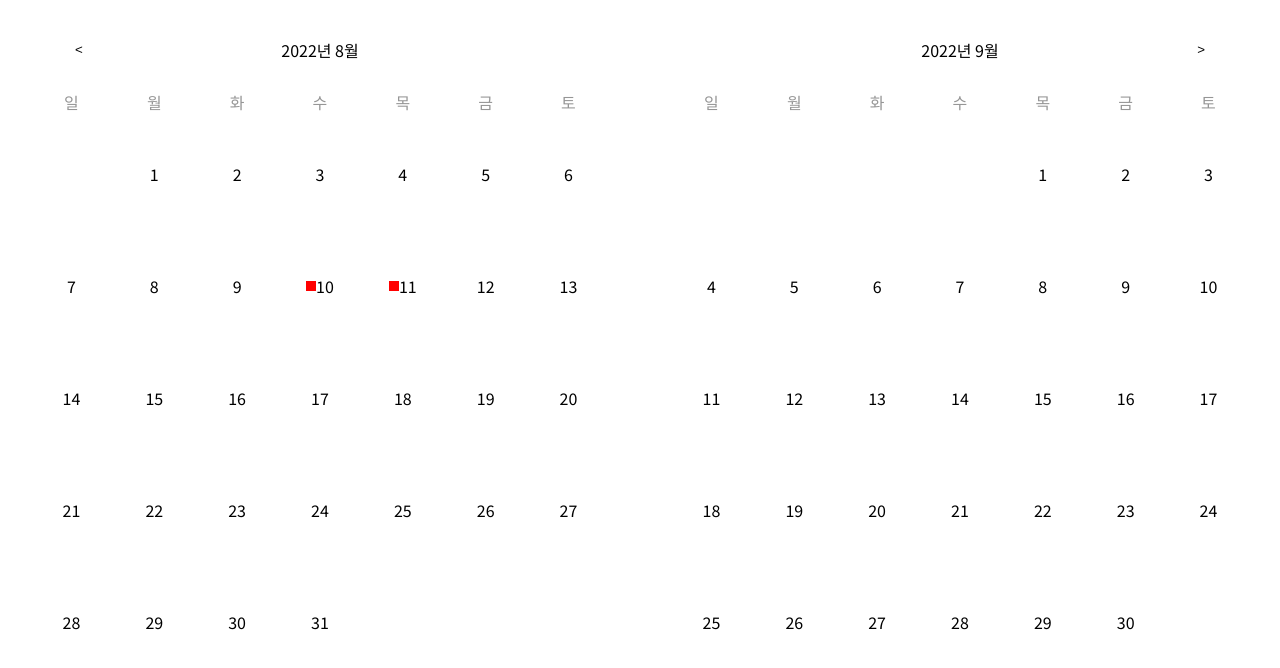
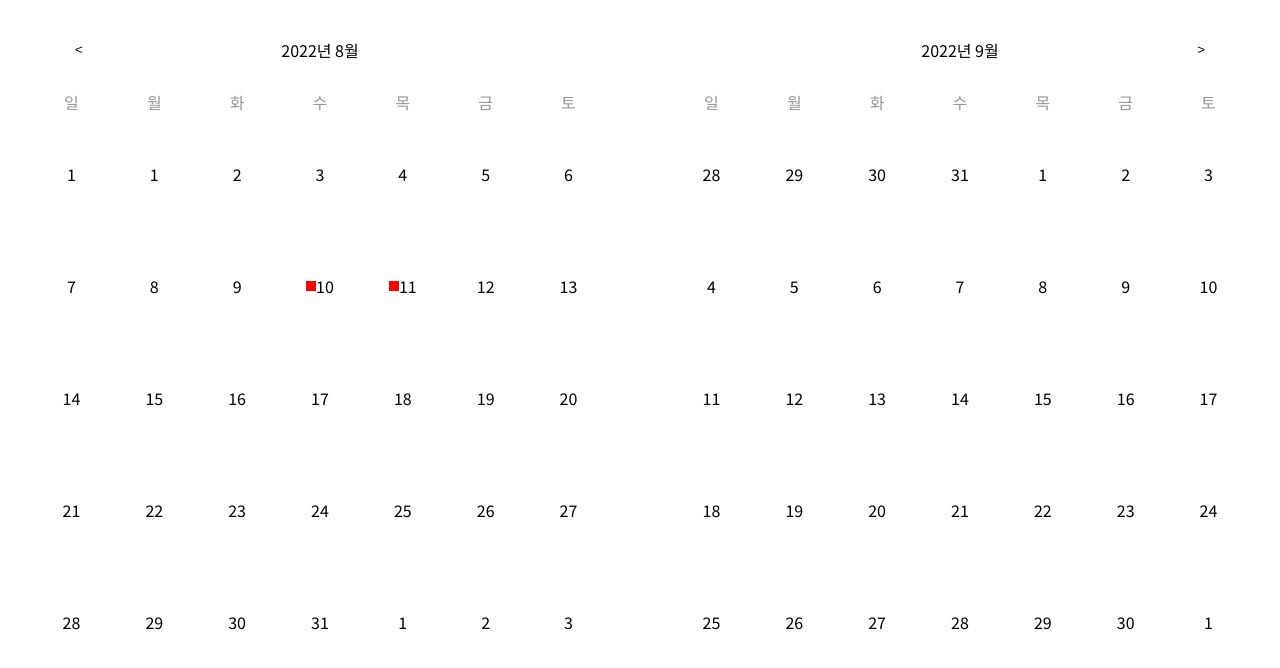
Before and after one commit to ymStudyLog/tripbtoz-ym, a React (Create React App) app: page /calendar in a window 1280 px wide. Shown: the top 668 px of the page. Built offline with nearby package versions, Linux system fonts and the light colour scheme.

Commit message:
feat : prev,next monthDate Date()객체로 다시 설정

```diff
--- a/src/components/calendar/Body.tsx
+++ b/src/components/calendar/Body.tsx
@@ -1,5 +1,6 @@
 import React, { useEffect } from "react";
 import styled from "styled-components";
+import { addMonthDate } from "../../utils/dateUtils";
 import Dates from "./Dates";
 
 type Props = {
@@ -19,14 +20,15 @@
   checkInDate,
   checkOutDate,
 }: Props) => {
-  const [totalDate, setTotalDate] = React.useState<number[]>([]);
-  const currentMonthFirstDate = totalDate.indexOf(1);
+  const [totalDate, setTotalDate] = React.useState<Date[]>([]);
+  const currentMonthFirstDate = totalDate.indexOf(
+    new Date(`${year}-${month}-1`)
+  );
 
-  const nextMonthFirstDate = totalDate.indexOf(1, 7);
-  const findToday = totalDate.indexOf(today.getDate());
-  const currentMonth = new Date().getMonth() + 1;
+  const nextMonthDate = addMonthDate(new Date(`${year}-${month}`), 1);
+  const nextMonthFirstDate = totalDate.indexOf(nextMonthDate);
 
-  const changeDate = (month: number): number[] => {
+  const changeDate = (month: number): Date[] => {
     // 이전날짜
     let PreviousLastDate = new Date(year, month - 1, 0).getDate();
     let PreviousLastDay = new Date(year, month - 1, 0).getDay();
@@ -35,26 +37,37 @@
     const NextDay = new Date(year, month, 0).getDay();
 
     //이전날짜 생성
-    let PVLD = [];
+    let PVLD: Date[] = [];
     //6==토요일 즉, 토요일이 아니면,
     //이전달의 마지막 요일
     // console.log(PreviousLastDay + 1);
+    const prevMonthDate = addMonthDate(new Date(`${year}-${month}`), -1);
     if (PreviousLastDay !== 6) {
       for (let i = 0; i < PreviousLastDay + 1; i++) {
         //unshift() 메서드는 새로운 요소를 배열의 맨 앞쪽에 추가하고, 새로운 길이를 반환합니다.
-        PVLD.unshift(PreviousLastDate - i);
+        PVLD.unshift(
+          new Date(
+            `${prevMonthDate.getFullYear()}-${prevMonthDate.getMonth()}-${
+              PreviousLastDate - i
+            }`
+          )
+        );
       }
     }
     //다음 요일 생성
-    let TLD = [];
+    let TLD: Date[] = [];
+    const nextMonthDate = addMonthDate(new Date(`${year}-${month}`), 1);
     for (let i = 1; i < 7 - NextDay; i++) {
-      if (i === 0) {
-        return TLD;
-      }
-      TLD.push(i);
+      TLD.push(
+        new Date(
+          `${nextMonthDate.getFullYear()}-${nextMonthDate.getMonth()+1}-${i}`
+        )
+      );
     }
     //현재 날짜
-    let TD = Array.from(Array.from(Array(NextDate + 1)).keys()).slice(1);
+    let TD: Date[] = Array.from(Array.from(Array(NextDate + 1)).keys())
+      .slice(1)
+      .map((date) => new Date(`${year}-${month}-${date}`));
     // console.log(PVLD.concat(TD, TLD));
     //PVLD = 이전달의 남은날짜 + 이번달의 날짜 + 다음달의 올 날짜
     return PVLD.concat(TD, TLD);
@@ -64,7 +77,6 @@
     setTotalDate(changeDate(month));
   }, [month]);
   const DAY = ["일", "월", "화", "수", "목", "금", "토"];
-
 
   return (
     <Container>
@@ -87,13 +99,13 @@
               index={index}
               currentMonthFirstDate={currentMonthFirstDate}
               nextMonthFirstDate={nextMonthFirstDate}
-              findToday={findToday === index && month === currentMonth}
-              year={year}
-              month={month}
-              date={date}
+              year={date.getFullYear()}
+              month={date.getMonth() + 1}
+              date={date.getDate()}
               handleClickDate={handleClickDate}
               checkInDate={checkInDate}
               checkOutDate={checkOutDate}
+              today={today}
             ></Dates>
             //checkIn checkOut인 경우에 하이라이팅 해보기
           ))}
--- a/src/components/calendar/Calendar.tsx
+++ b/src/components/calendar/Calendar.tsx
@@ -1,6 +1,10 @@
 import React, { useEffect, useState } from "react";
 import styled from "styled-components";
-import { convertDateToString } from "../../utils/dateUtils";
+import {
+  addMonthDate,
+  convertDateToString,
+  addDate,
+} from "../../utils/dateUtils";
 import Body from "./Body";
 import Head from "./Head";
 
@@ -14,19 +18,8 @@
   checkOut?: Date;
 };
 
-const addDate = (date: Date, day: number): Date => {
-  const newDate = new Date(date);
-  newDate.setDate(newDate.getDate() + day);
-  return newDate;
-};
-
 const Calendar = ({ today, handleChangeCheckInOut }: Props) => {
-  let DATE = new Date();
-  const YEAR = DATE.getFullYear();
-  const MONTH = DATE.getMonth() + 1;
-
-  const [month, setMonth] = React.useState(MONTH);
-  const [year, setYear] = React.useState(YEAR);
+  const [todayDate, setTodayDate] = React.useState(today);
 
   const [checkInOut, setCheckInOut] = React.useState<CheckInOutType>({
     checkIn: addDate(today, 7),
@@ -34,16 +27,12 @@
   });
 
   const handleChangePrevButton = () => {
-    const currentDate = new Date(`${year}-${month}`);
-    currentDate.setMonth(currentDate.getMonth() - 1);
-    setYear(currentDate.getFullYear());
-    setMonth(currentDate.getMonth() + 1);
+    const currentDate = addMonthDate(new Date(todayDate), -1);
+    setTodayDate(currentDate);
   };
   const handleChangeNextButton = () => {
-    const currentDate = new Date(`${year}-${month}`);
-    currentDate.setMonth(currentDate.getMonth() + 1);
-    setYear(currentDate.getFullYear());
-    setMonth(currentDate.getMonth() + 1);
+    const currentDate = addMonthDate(new Date(todayDate), +1);
+    setTodayDate(currentDate);
   };
 
   const handleClickDate = (date: Date) => {
@@ -94,16 +83,16 @@
           checkInDate={checkInOut.checkIn}
           checkOutDate={checkInOut.checkOut}
           today={today}
-          month={month}
-          year={year}
+          month={todayDate.getMonth() + 1}
+          year={todayDate.getFullYear()}
         />
         <Body
           handleClickDate={handleClickDate}
           checkInDate={checkInOut.checkIn}
           checkOutDate={checkInOut.checkOut}
           today={today}
-          month={month + 1}
-          year={year}
+          month={addMonthDate(todayDate, 1).getMonth() + 1}
+          year={addMonthDate(todayDate, 1).getFullYear()}
         />
       </BodyContainer>
     </>
--- a/src/components/calendar/Dates.tsx
+++ b/src/components/calendar/Dates.tsx
@@ -7,7 +7,7 @@
   currentMonthFirstDate: number;
   nextMonthFirstDate: number;
   date: number;
-  findToday: boolean;
+  today: Date;
   month: number;
   year: number;
   handleClickDate: (date: Date) => void;
@@ -21,7 +21,7 @@
   nextMonthFirstDate,
   date,
   handleClickDate,
-  findToday,
+  today,
   month,
   year,
   checkInDate,
--- a/src/utils/dateUtils.ts
+++ b/src/utils/dateUtils.ts
@@ -5,3 +5,15 @@
     date.getMonth() + 1 < 10 ? "0" + (date.getMonth() + 1) : date.getMonth() + 1
   }-${date.getDate() < 10 ? "0" + date.getDate() : date.getDate()}`;
 };
+
+export const addMonthDate = (date: Date, num: number): Date => {
+  const newDate = new Date(date);
+  newDate.setMonth(newDate.getMonth() + num);
+  return newDate;
+};
+
+export const addDate = (date: Date, day: number): Date => {
+  const newDate = new Date(date);
+  newDate.setDate(newDate.getDate() + day);
+  return newDate;
+};
```
